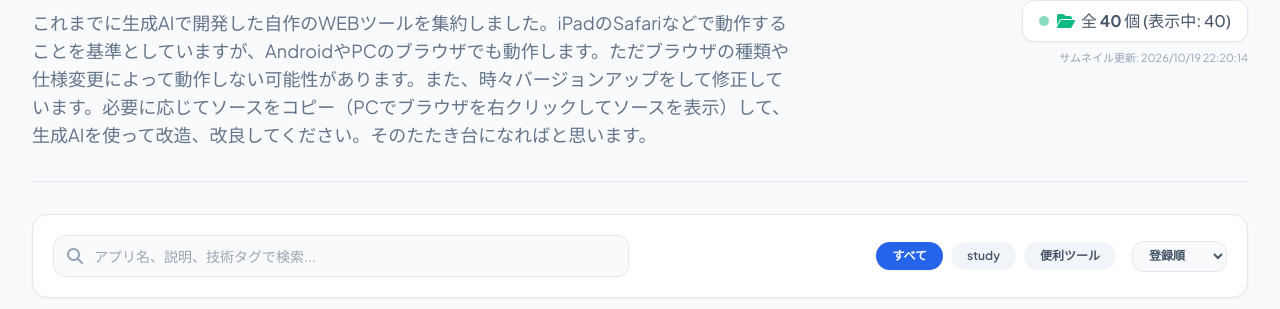
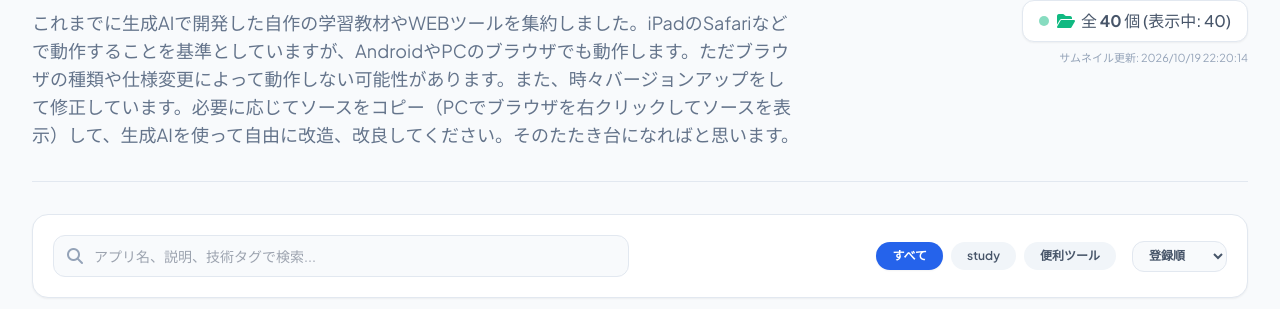
Before and after one commit to nakatasapporo-create/nakatasapporo-create.github.io, a website: page index.html in a window 1280 px wide. Shown: the part 180-489 px from the top of the page. Drawn offline with nearby package versions, Linux system fonts and the light colour scheme.

Commit message:
Update index.html

```diff
--- a/index.html
+++ b/index.html
@@ -55,7 +55,7 @@
     <section class="text-center md:text-left md:flex md:items-center md:justify-between border-b border-slate-200 dark:border-slate-800 pb-8 mb-8">
       <div class="max-w-3xl">
         <h2 class="text-3xl font-extrabold tracking-tight text-slate-900 dark:text-white sm:text-4xl">マイ・Webアプリケーション集<br><span class="text-xl sm:text-2xl font-semibold text-slate-500 dark:text-slate-400">By NakataSapporo</span></h2>
-        <p class="mt-3 text-base sm:text-lg text-slate-500 dark:text-slate-400 leading-relaxed">これまでに生成AIで開発した自作のWEBツールを集約しました。iPadのSafariなどで動作することを基準としていますが、AndroidやPCのブラウザでも動作します。ただブラウザの種類や仕様変更によって動作しない可能性があります。また、時々バージョンアップをして修正しています。必要に応じてソースをコピー（PCでブラウザを右クリックしてソースを表示）して、生成AIを使って改造、改良してください。そのたたき台になればと思います。</p>
+        <p class="mt-3 text-base sm:text-lg text-slate-500 dark:text-slate-400 leading-relaxed">これまでに生成AIで開発した自作の学習教材やWEBツールを集約しました。iPadのSafariなどで動作することを基準としていますが、AndroidやPCのブラウザでも動作します。ただブラウザの種類や仕様変更によって動作しない可能性があります。また、時々バージョンアップをして修正しています。必要に応じてソースをコピー（PCでブラウザを右クリックしてソースを表示）して、生成AIを使って自由に改造、改良してください。そのたたき台になればと思います。</p>
       </div>
       <div class="mt-6 md:mt-0 flex flex-col items-center md:items-end gap-2">
         <div class="px-4 py-2 bg-white dark:bg-slate-800 rounded-xl border border-slate-200 dark:border-slate-700 shadow-sm flex items-center space-x-2"><span class="w-2.5 h-2.5 rounded-full bg-emerald-500 animate-pulse"></span><span id="app-count-badge" class="text-slate-600 dark:text-slate-300 font-medium">ロード中...</span></div>
```
